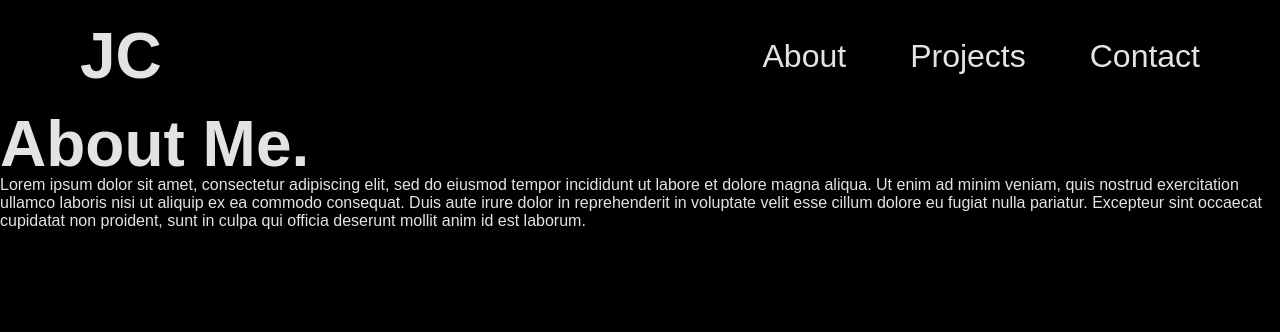
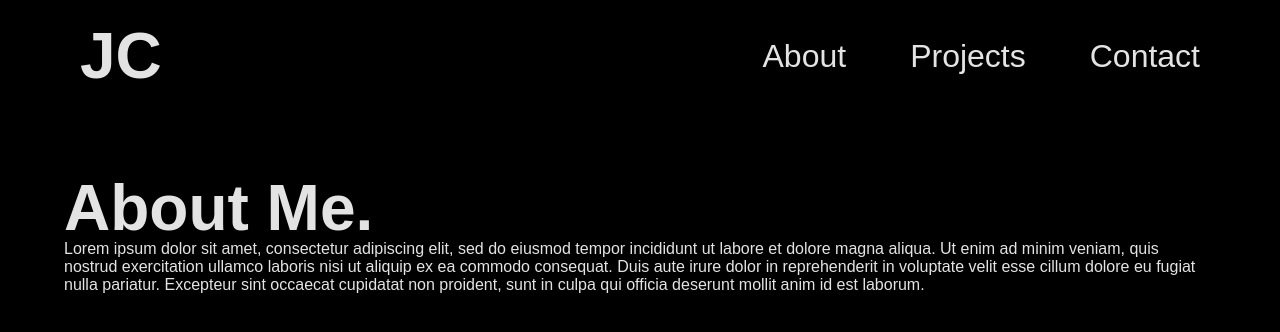
Before and after one commit to jaycee808/react-portfolio, a React (Create React App) app: page /about in a window 1280 px wide. Shown: the top 332 px of the page. Built offline with nearby package versions, Linux system fonts and the light colour scheme; a web font is replaced by a local one.

Commit message:
updated about me

```diff
--- a/package.json
+++ b/package.json
@@ -1,7 +1,7 @@
 {
   "name": "react-portfolio",
   "version": "0.1.0",
- "homepage": "https://jaycee808.github.io/react-portfolio",
+  "homepage": "https://jaycee808.github.io/react-portfolio",
   "private": true,
   "dependencies": {
     "@testing-library/jest-dom": "^5.16.5",
--- a/src/components/pages/About.js
+++ b/src/components/pages/About.js
@@ -2,7 +2,7 @@ import React from "react";
 
 function About() {
     return (
-        <div>
+        <div id="about">
         <h1>About Me.</h1>
         <p>
         Lorem ipsum dolor sit amet, consectetur adipiscing elit, sed do eiusmod tempor incididunt ut labore et dolore magna aliqua. Ut enim ad minim veniam, quis nostrud exercitation ullamco laboris nisi ut aliquip ex ea commodo consequat. Duis aute irure dolor in reprehenderit in voluptate velit esse cillum dolore eu fugiat nulla pariatur. Excepteur sint occaecat cupidatat non proident, sunt in culpa qui officia deserunt mollit anim id est laborum.
--- a/src/index.css
+++ b/src/index.css
@@ -127,6 +127,17 @@ margin-bottom: 1.25rem;
   color: #E3E3E3;
 }
 
+/* about me styles */
+
+#about {
+  width: 90%;
+  height: 80%;
+  margin: 4rem;
+  margin-right: 0px;
+  display: grid;
+  color: #E3E3E3;
+}
+
 /* media queries */
 @media screen and (min-width: 800px) {
 body {
```
